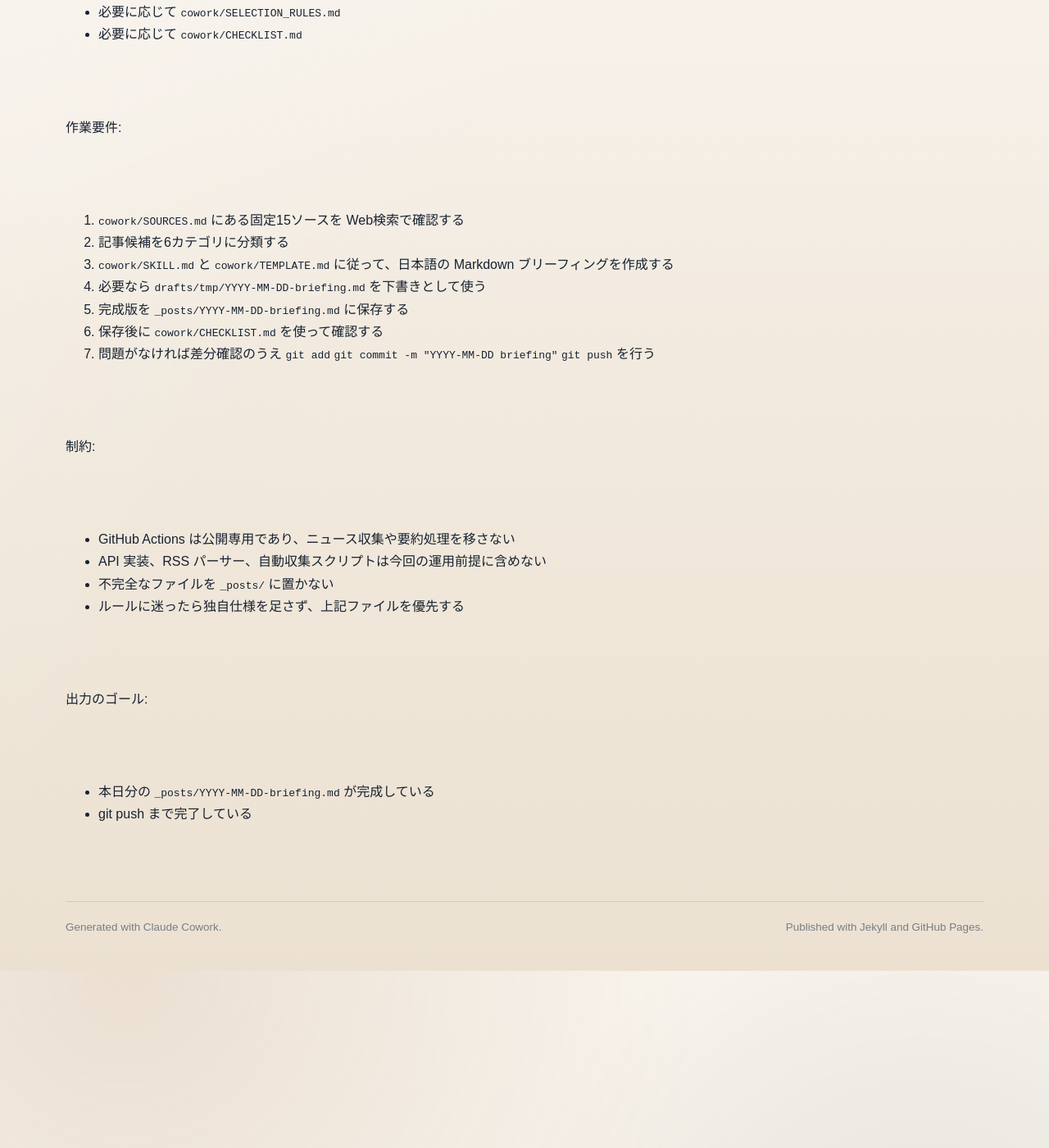
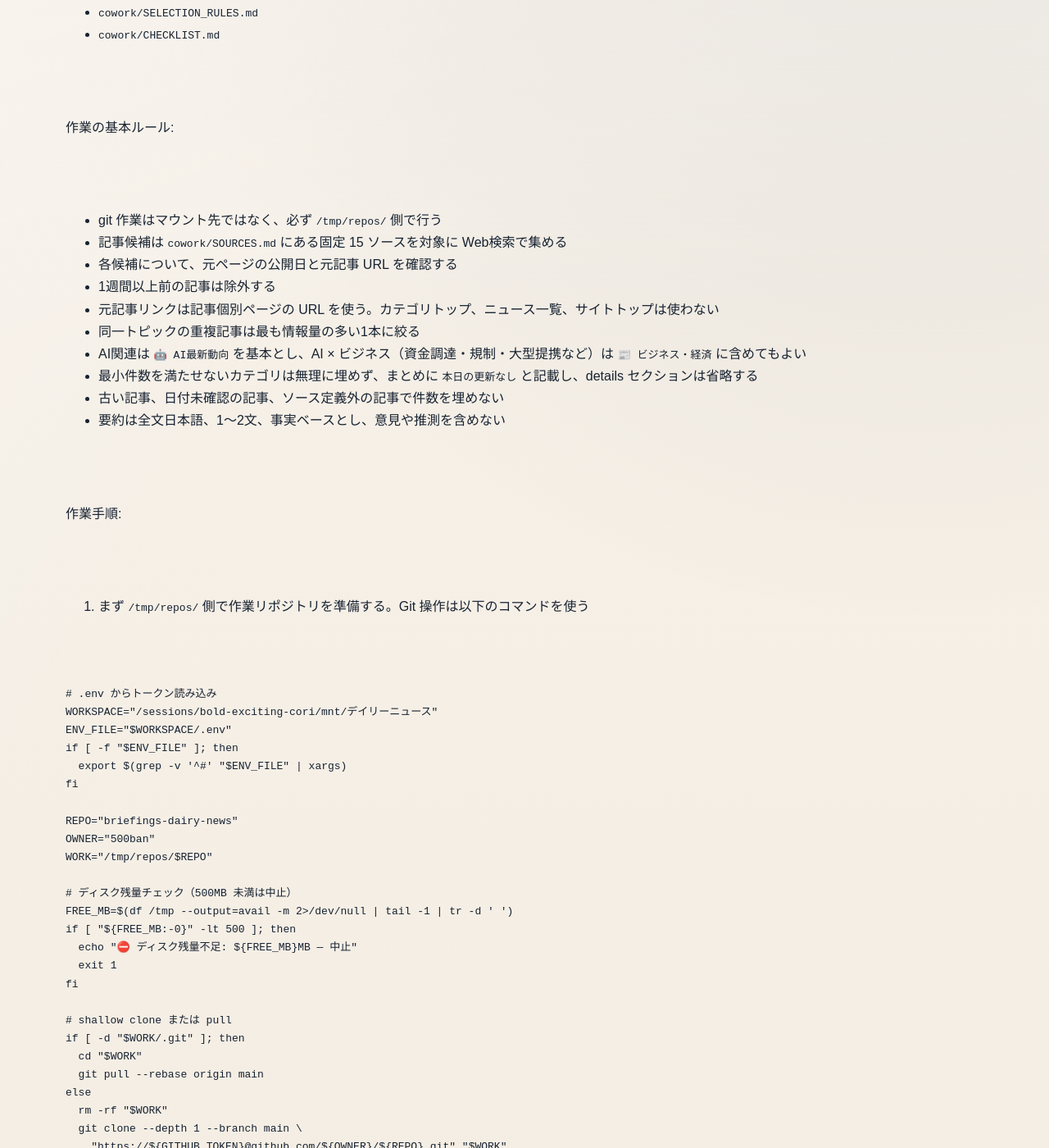
Before and after one commit to 500ban/briefings-daily-news, a Jekyll site: the page built from cowork/TASK_PROMPT.md, in a window 1280 px wide and 1400 px high, scrolled down 1045 px. Shown: the whole window at 82% size. Built offline with Jekyll 4.4.1, drawn with Linux system fonts in a browser that asks for light colours; our own code applies the rules of GitHub Pages for plain Markdown files; some of the changed text lies outside the part shown.

Commit message:
実行手順の修正

````diff
--- a/cowork/RUNBOOK.md
+++ b/cowork/RUNBOOK.md
@@ -33,8 +36,9 @@
 - `cowork/SKILL.md`
 - `cowork/SOURCES.md`
 - `cowork/TEMPLATE.md`
-- 必要に応じて `cowork/SELECTION_RULES.md`
-- 必要に応じて `cowork/CHECKLIST.md`
+- `cowork/RUNBOOK.md`
+- `cowork/SELECTION_RULES.md`
+- `cowork/CHECKLIST.md`
 
 ルールが曖昧なときは、独自判断で仕様を増やさず既存ファイルを優先する。
 
@@ -43,7 +47,7 @@
 ### 2. 固定ソースを Web検索で収集する
 
 `cowork/SOURCES.md` に定義された固定ソースについて、
-Web検索を使って直近24時間の最新記事候補を集める。
+Web検索を使って直近1週間の最新記事候補を集める。
 
 基本方針:
 - ソースを固定して追う
@@ -103,9 +107,10 @@ Web検索を使って直近24時間の最新記事候補を集める。
 
 ---
 
-### 5. いったん下書きを作る
+### 5. まず `drafts/tmp/` に下書きを作る
 
-必要に応じて、まず `drafts/tmp/` に下書きファイルを作ってよい。
+原則として、まず `drafts/tmp/` に下書きファイルを作る。
+正式版を先に `_posts/` に置かない。
 
 推奨ファイル名:
 - `drafts/tmp/YYYY-MM-DD-briefing.md`
@@ -116,11 +121,23 @@ Web検索を使って直近24時間の最新記事候補を集める。
 - details セクションの整合確認
 - リンクの抜け漏れ確認
 
-下書きで問題が解消したら、正式版を `_posts/` に作成する。
+下書きで問題が解消したら、チェックを行ったうえで正式版を `_posts/` に作成する。
 
 ---
 
-### 6. 正式ファイルを `_posts/` に保存する
+### 6. 下書きに対して保存前チェックを行う
+
+`cowork/CHECKLIST.md` を使って、`drafts/tmp/` の下書き段階で確認する。
+
+必須ルール:
+- チェック項目に1つでも失敗がある場合、`_posts/` に保存しない
+- チェック項目に1つでも失敗がある場合、`git add` `git commit` `git push` を行わない
+- 問題が残る場合は `drafts/tmp/` のまま止め、修正後に再チェックする
+- とくに `1週間以上前の記事` `重複記事` `元記事リンク` `details 構造` を見落とさない
+
+---
+
+### 7. チェック合格後のみ正式ファイルを `_posts/` に保存する
 
 正式な保存先:
 - `_posts/YYYY-MM-DD-briefing.md`
@@ -132,23 +149,6 @@ Web検索を使って直近24時間の最新記事候補を集める。
 - 「今日のまとめ」がある
 - details セクションが正しい
 - 0件カテゴリは「本日の更新なし」をまとめに書き、details は省略する
-
----
-
-### 7. 保存後チェックを行う
-
-保存後は最低限、以下を確認する。
-
-- ファイル名の日付が正しい
-- front matter が壊れていない
-- 6カテゴリの順序が正しい
-- 全記事にリンクがある
-- リンクが空でない
-- 見出しが具体的
-- 事実ベースの短い要約になっている
-- details の開閉タグが崩れていない
-- 「本日の更新なし」の扱いが適切
-- 不自然な重複記事が残っていない
 
 ---
 
@@ -166,7 +166,7 @@ Web検索を使って直近24時間の最新記事候補を集める。
 
 ### 9. commit / push する
 
-問題がなければ以下を行う。
+下書きチェックに合格し、正式版が `_posts/` に保存されている場合のみ以下を行う。
 
 1. `git status`
 2. `git add`
@@ -177,6 +177,7 @@ Web検索を使って直近24時間の最新記事候補を集める。
 - 差分がなければ commit しない
 - エラー時は中途半端な状態で push しない
 - push 成功まで確認する
+- `cowork/CHECKLIST.md` に未解消項目がある場合は commit / push しない
 
 ---
 
@@ -204,6 +205,11 @@ Cowork の役割は、調査・要約・Markdown 生成・git push まで。
 - いったん `drafts/tmp/` に戻す
 - `_posts/` の正式版を急いで更新しない
 
+### ケース3b: checklist に1つでも失敗がある
+- `_posts/` に保存しない
+- `git add` `git commit` `git push` をしない
+- `drafts/tmp/` の下書きを修正し、再チェックする
+
 ### ケース4: git push に失敗する
 - エラーを確認する
 - リトライ可能なら再試行する
@@ -217,8 +223,8 @@ Cowork の役割は、調査・要約・Markdown 生成・git push まで。
 
 ## 1回の実行で達成すべきこと
 
-- 当日のブリーフィングが1本生成されている
-- `_posts/YYYY-MM-DD-briefing.md` が完成している
+- 当日のブリーフィング下書きが `drafts/tmp/` で確認されている
+- `cowork/CHECKLIST.md` の項目を満たしたものだけが `_posts/YYYY-MM-DD-briefing.md` として保存されている
 - 内容がテンプレート準拠である
 - GitHub に push 済みである
 
--- a/cowork/TASK_PROMPT.md
+++ b/cowork/TASK_PROMPT.md
@@ -1,39 +1,125 @@
 # TASK_PROMPT.md
 
-以下を Claude Cowork scheduled task に貼るための初期雛形とする。
+以下を Claude Cowork scheduled task に貼るためのプロンプトとする。
 
 ---
 
-このリポジトリで、本日分のデイリーブリーフィングを作成してください。
+あなたはデイリーニュースブリーフィング生成タスクです。
+本日分のブリーフィングを生成し、問題がなければ GitHub に push してください。
 
-最初に以下のファイルを確認してください。
+最初に、以下のファイルを必ず確認してください。
 
 - `CLAUDE.md`
 - `cowork/SKILL.md`
 - `cowork/SOURCES.md`
 - `cowork/TEMPLATE.md`
-- 必要に応じて `cowork/RUNBOOK.md`
-- 必要に応じて `cowork/SELECTION_RULES.md`
-- 必要に応じて `cowork/CHECKLIST.md`
+- `cowork/RUNBOOK.md`
+- `cowork/SELECTION_RULES.md`
+- `cowork/CHECKLIST.md`
 
-作業要件:
+作業の基本ルール:
 
-1. `cowork/SOURCES.md` にある固定15ソースを Web検索で確認する
-2. 記事候補を6カテゴリに分類する
-3. `cowork/SKILL.md` と `cowork/TEMPLATE.md` に従って、日本語の Markdown ブリーフィングを作成する
-4. 必要なら `drafts/tmp/YYYY-MM-DD-briefing.md` を下書きとして使う
-5. 完成版を `_posts/YYYY-MM-DD-briefing.md` に保存する
-6. 保存後に `cowork/CHECKLIST.md` を使って確認する
-7. 問題がなければ差分確認のうえ `git add` `git commit -m "YYYY-MM-DD briefing"` `git push` を行う
+- git 作業はマウント先ではなく、必ず `/tmp/repos/` 側で行う
+- 記事候補は `cowork/SOURCES.md` にある固定 15 ソースを対象に Web検索で集める
+- 各候補について、元ページの公開日と元記事 URL を確認する
+- 1週間以上前の記事は除外する
+- 元記事リンクは記事個別ページの URL を使う。カテゴリトップ、ニュース一覧、サイトトップは使わない
+- 同一トピックの重複記事は最も情報量の多い1本に絞る
+- AI関連は `🤖 AI最新動向` を基本とし、AI × ビジネス（資金調達・規制・大型提携など）は `📰 ビジネス・経済` に含めてもよい
+- 最小件数を満たせないカテゴリは無理に埋めず、まとめに `本日の更新なし` と記載し、details セクションは省略する
+- 古い記事、日付未確認の記事、ソース定義外の記事で件数を埋めない
+- 要約は全文日本語、1〜2文、事実ベースとし、意見や推測を含めない
 
-制約:
+作業手順:
 
-- GitHub Actions は公開専用であり、ニュース収集や要約処理を移さない
-- API 実装、RSS パーサー、自動収集スクリプトは今回の運用前提に含めない
-- 不完全なファイルを `_posts/` に置かない
-- ルールに迷ったら独自仕様を足さず、上記ファイルを優先する
+1. まず `/tmp/repos/` 側で作業リポジトリを準備する。Git 操作は以下のコマンドを使う
 
-出力のゴール:
+```bash
+# .env からトークン読み込み
+WORKSPACE="/sessions/bold-exciting-cori/mnt/デイリーニュース"
+ENV_FILE="$WORKSPACE/.env"
+if [ -f "$ENV_FILE" ]; then
+  export $(grep -v '^#' "$ENV_FILE" | xargs)
+fi
 
-- 本日分の `_posts/YYYY-MM-DD-briefing.md` が完成している
-- git push まで完了している
+REPO="briefings-dairy-news"
+OWNER="500ban"
+WORK="/tmp/repos/$REPO"
+
+# ディスク残量チェック（500MB 未満は中止）
+FREE_MB=$(df /tmp --output=avail -m 2>/dev/null | tail -1 | tr -d ' ')
+if [ "${FREE_MB:-0}" -lt 500 ]; then
+  echo "⛔ ディスク残量不足: ${FREE_MB}MB — 中止"
+  exit 1
+fi
+
+# shallow clone または pull
+if [ -d "$WORK/.git" ]; then
+  cd "$WORK"
+  git pull --rebase origin main
+else
+  rm -rf "$WORK"
+  git clone --depth 1 --branch main \
+    "https://${GITHUB_TOKEN}@github.com/${OWNER}/${REPO}.git" "$WORK"
+  cd "$WORK"
+fi
+```
+
+2. 固定 15 ソースを Web検索し、直近 7 日以内の記事候補を集める
+3. 候補ごとに `ソース名 / 公開日 / URL / カテゴリ / keep or drop の理由` を明確にしたうえで選定する
+4. 選定結果を 6 カテゴリに整理する
+5. まず `drafts/tmp/YYYY-MM-DD-briefing.md` に下書きを作る
+6. `_posts/` に保存する前に、`cowork/CHECKLIST.md` を使って下書きを確認する
+7. checklist に1つでも失敗がある場合は、`_posts/` に保存せず、`git add` `git commit` `git push` も行わない
+8. checklist に合格した場合のみ、完成版を `_posts/YYYY-MM-DD-briefing.md` に保存する
+9. push 前の rebase、add、commit、push は以下のコマンドを使う
+
+```bash
+cd /tmp/repos/briefings-dairy-news
+TODAY=$(date +%Y-%m-%d)
+
+# push 前に必ず rebase（競合防止）
+git pull --rebase origin main || {
+  git checkout --theirs .
+  git add .
+  git rebase --continue
+}
+
+git add "_posts/${TODAY}-briefing.md"
+git commit -m "${TODAY} briefing"
+git push origin main
+```
+
+10. push 成功後のみ、ログは以下のコマンドで記録する
+
+```bash
+LOG="/sessions/bold-exciting-cori/mnt/デイリーニュース/drafts/logs/briefing.log"
+mkdir -p "$(dirname "$LOG")"
+TODAY=$(date +%Y-%m-%d)
+echo "[$(date '+%Y-%m-%d %H:%M JST')] ${TODAY} briefing — SUCCESS" >> "$LOG"
+```
+
+保存前の停止条件:
+
+- `cowork/CHECKLIST.md` に未解消項目がある
+- 1週間以上前の記事が混ざっている
+- 記事個別 URL ではないリンクが含まれている
+- 公開日を確認できていない記事が含まれている
+- ソース定義外の記事が含まれている
+- details 構造やカテゴリ順がテンプレートと一致していない
+
+この場合は `_posts/` を更新せず、commit / push も行わず、下書きのまま止めてください。
+
+出力要件:
+
+- Markdown 構造は `cowork/TEMPLATE.md` に従う
+- カテゴリ順は固定: `ビジネス・経済` → `AI最新動向` → `新サービス・ローンチ` → `国内技術・ツール` → `EM/PM` → `セキュリティ`
+- `今日のまとめ` を含める
+- 各記事に日本語見出し、日本語要約、元記事リンクを付ける
+- `本日の更新なし` のカテゴリは、まとめにのみ記載し details を省略する
+
+成功の定義:
+
+- `drafts/tmp/` での下書き確認を経て、checklist 合格後の正式版だけが `_posts/YYYY-MM-DD-briefing.md` に保存される
+- そのファイルだけが GitHub に push される
+- push 成功後にのみログへ SUCCESS が記録される
````
Also changed, not shown: other parts of cowork/RUNBOOK.md (+3 -0 lines).
